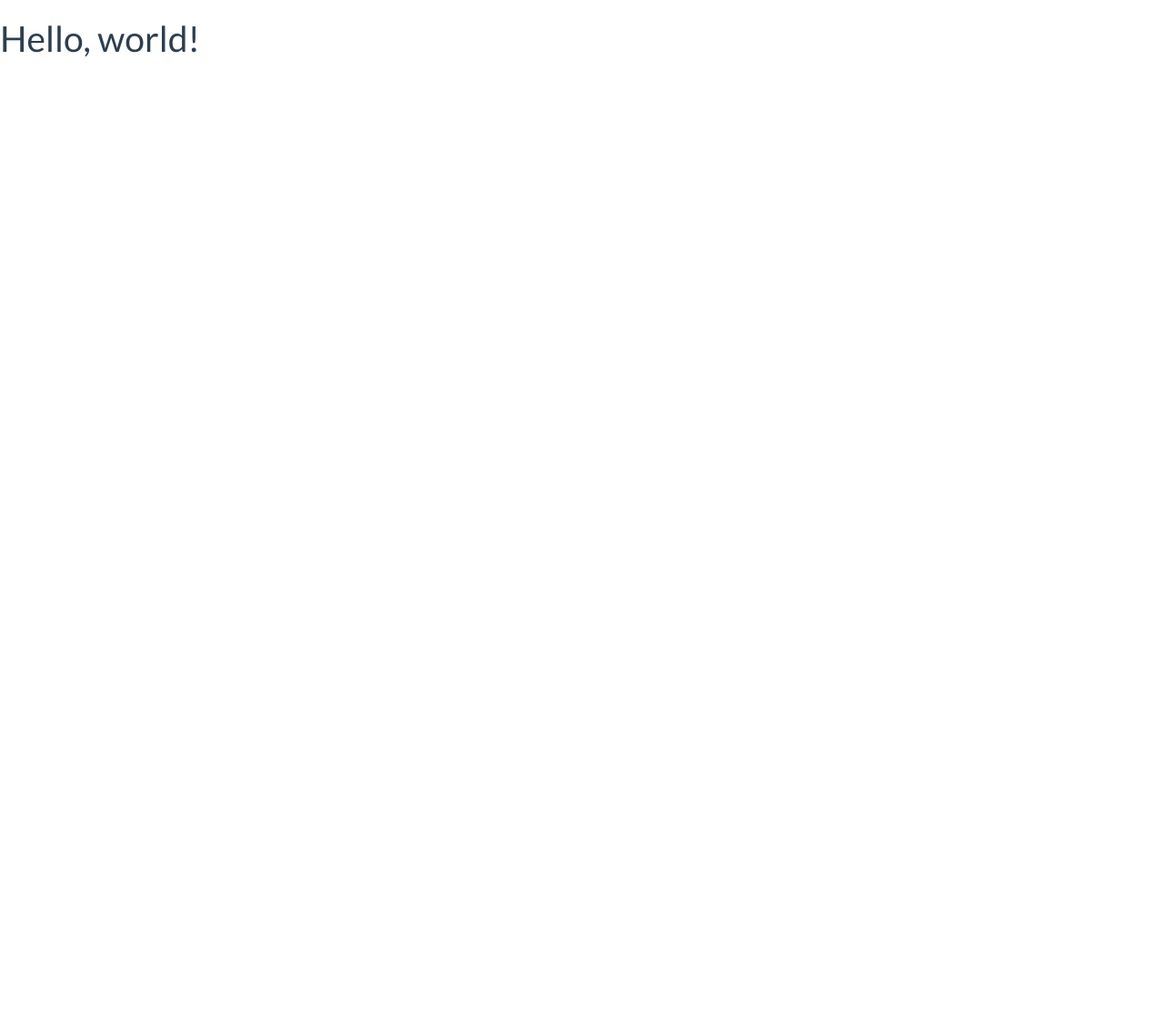
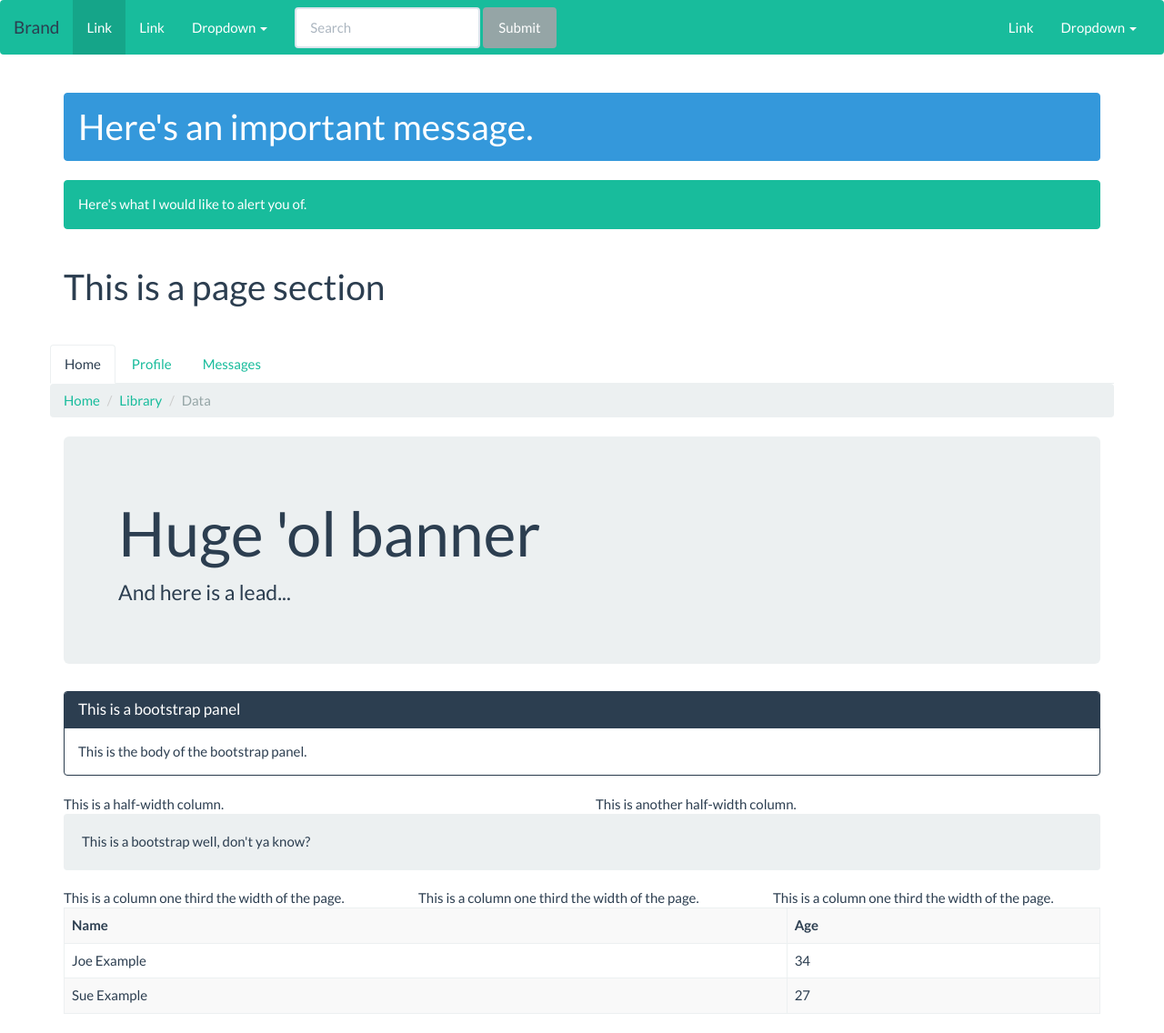
Before and after one commit to skywinston/bootstrappy, a plain HTML site: page index.html in a window 1280 px wide. Shown: the whole page at 91% size. Before the commit the page ends 800 px from the top, so only its background shows below. Drawn offline with nearby package versions, Linux system fonts and the light colour scheme.

Commit message:
completed mockup of sample site using bootstrap and superhero theme

```diff
--- a/index.html
+++ b/index.html
@@ -16,7 +16,132 @@
     <![endif]-->
   </head>
   <body>
-    <h1>Hello, world!</h1>
+    <nav class="navbar navbar-inverse">
+      <div class="container-fluid">
+        <!-- Brand and toggle get grouped for better mobile display -->
+        <div class="navbar-header">
+          <button type="button" class="navbar-toggle collapsed" data-toggle="collapse" data-target="#bs-example-navbar-collapse-1">
+            <span class="sr-only">Toggle navigation</span>
+            <span class="icon-bar"></span>
+            <span class="icon-bar"></span>
+            <span class="icon-bar"></span>
+          </button>
+          <a class="navbar-brand" href="#">Brand</a>
+        </div>
+
+        <!-- Collect the nav links, forms, and other content for toggling -->
+        <div class="collapse navbar-collapse" id="bs-example-navbar-collapse-1">
+          <ul class="nav navbar-nav">
+            <li class="active"><a href="#">Link <span class="sr-only">(current)</span></a></li>
+            <li><a href="#">Link</a></li>
+            <li class="dropdown">
+              <a href="#" class="dropdown-toggle" data-toggle="dropdown" role="button" aria-expanded="false">Dropdown <span class="caret"></span></a>
+              <ul class="dropdown-menu" role="menu">
+                <li><a href="#">Action</a></li>
+                <li><a href="#">Another action</a></li>
+                <li><a href="#">Something else here</a></li>
+                <li class="divider"></li>
+                <li><a href="#">Separated link</a></li>
+                <li class="divider"></li>
+                <li><a href="#">One more separated link</a></li>
+              </ul>
+            </li>
+          </ul>
+          <form class="navbar-form navbar-left" role="search">
+            <div class="form-group">
+              <input type="text" class="form-control" placeholder="Search">
+            </div>
+            <button type="submit" class="btn btn-default">Submit</button>
+          </form>
+          <ul class="nav navbar-nav navbar-right">
+            <li><a href="#">Link</a></li>
+            <li class="dropdown">
+              <a href="#" class="dropdown-toggle" data-toggle="dropdown" role="button" aria-expanded="false">Dropdown <span class="caret"></span></a>
+              <ul class="dropdown-menu" role="menu">
+                <li><a href="#">Action</a></li>
+                <li><a href="#">Another action</a></li>
+                <li><a href="#">Something else here</a></li>
+                <li class="divider"></li>
+                <li><a href="#">Separated link</a></li>
+              </ul>
+            </li>
+          </ul>
+        </div><!-- /.navbar-collapse -->
+      </div><!-- /.container-fluid -->
+    </nav>
+    <div class="container">
+      <h1 class="alert alert-info">Here's an important message.</h1>
+      <div class="alert alert-success">
+        Here's what I would like to alert you of.
+      </div>
+      <div class="page-header">
+        <h1>This is a page section</h1>
+      </div>
+      <div class="row" role="navigation">
+        <ul class="nav nav-tabs">
+          <li role="presentation" class="active"><a href="#">Home</a></li>
+          <li role="presentation"><a href="#">Profile</a></li>
+          <li role="presentation"><a href="#">Messages</a></li>
+        </ul>
+      </div>
+      <div class="row">
+        <ol class="breadcrumb">
+          <li><a href="#">Home</a></li>
+          <li><a href="#">Library</a></li>
+          <li class="active">Data</li>
+        </ol>
+      </div>
+      <div class="jumbotron">
+        <h1>Huge 'ol banner</h1>
+        <p class="lead">
+          And here is a lead...
+        </p>
+      </div>
+      <div class="panel panel-primary">
+        <div class="panel-heading">
+          <h3 class="panel-title">This is a bootstrap panel</h3>
+        </div>
+        <div class="panel-body">
+          This is the body of the bootstrap panel.
+        </div>
+      </div>
+      <div class="row">
+        <div class="col-md-6">
+          This is a half-width column.
+        </div>
+        <div class="col-md-6">
+          This is another half-width column.
+        </div>
+      </div>
+      <div class="well">
+        This is a bootstrap well, don't ya know?
+      </div>
+      <div class="row">
+        <div class="col-md-4">
+          This is a column one third the width of the page.
+        </div>
+        <div class="col-md-4">
+          This is a column one third the width of the page.
+        </div>
+        <div class="col-md-4">
+          This is a column one third the width of the page.
+        </div>
+      </div>
+      <table class="table table-bordered table-striped">
+        <tbody><tr>
+          <th>Name</th>
+          <th>Age</th>
+        </tr>
+        <tr>
+          <td>Joe Example</td>
+          <td>34</td>
+        </tr>
+        <tr>
+          <td>Sue Example</td>
+          <td>27</td>
+        </tr>
+      </tbody></table>
+    </div> <!-- End of Container -->
 
     <!-- jQuery (necessary for Bootstrap's JavaScript plugins) -->
     <script src="https://ajax.googleapis.com/ajax/libs/jquery/1.11.3/jquery.min.js"></script>
```
